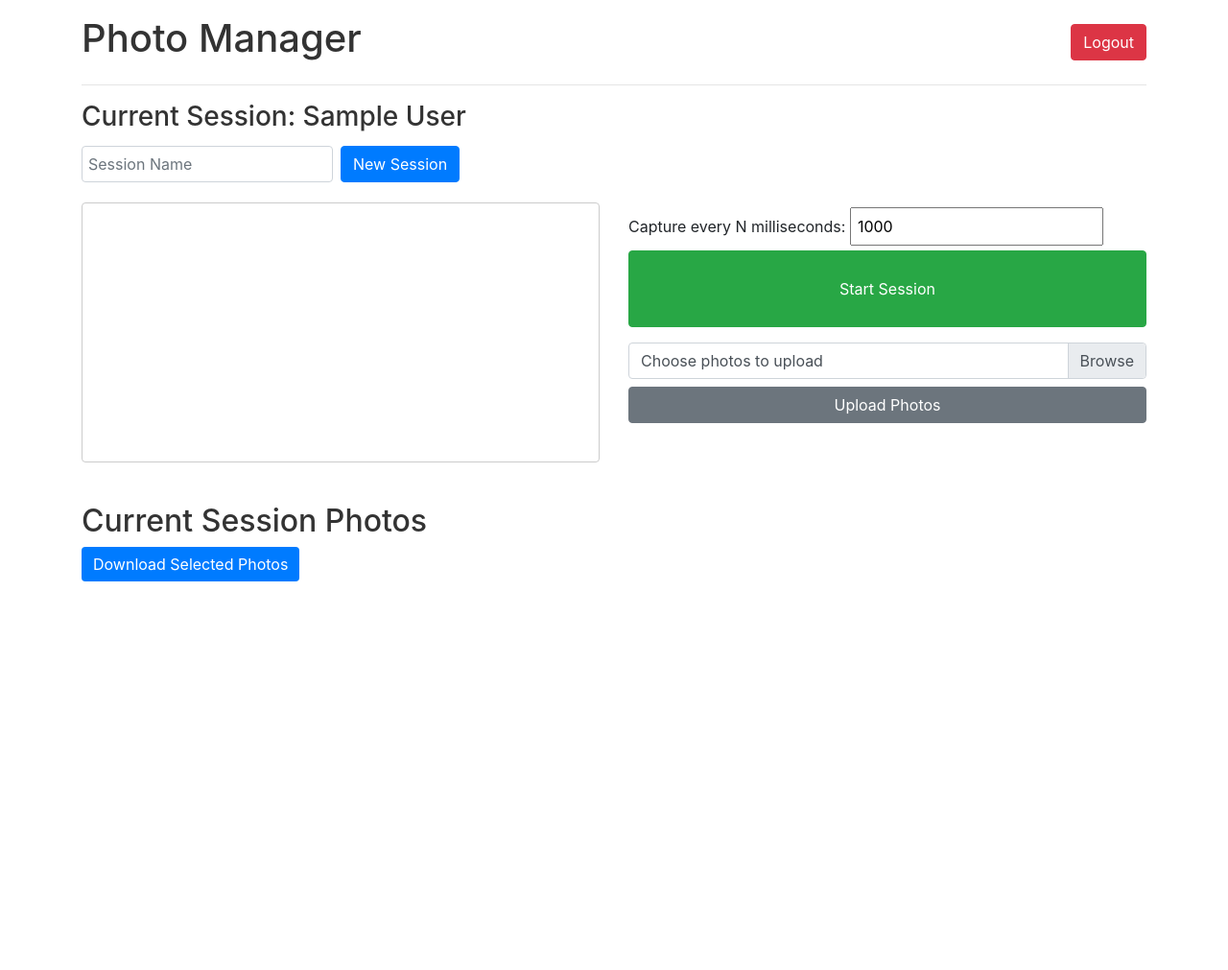
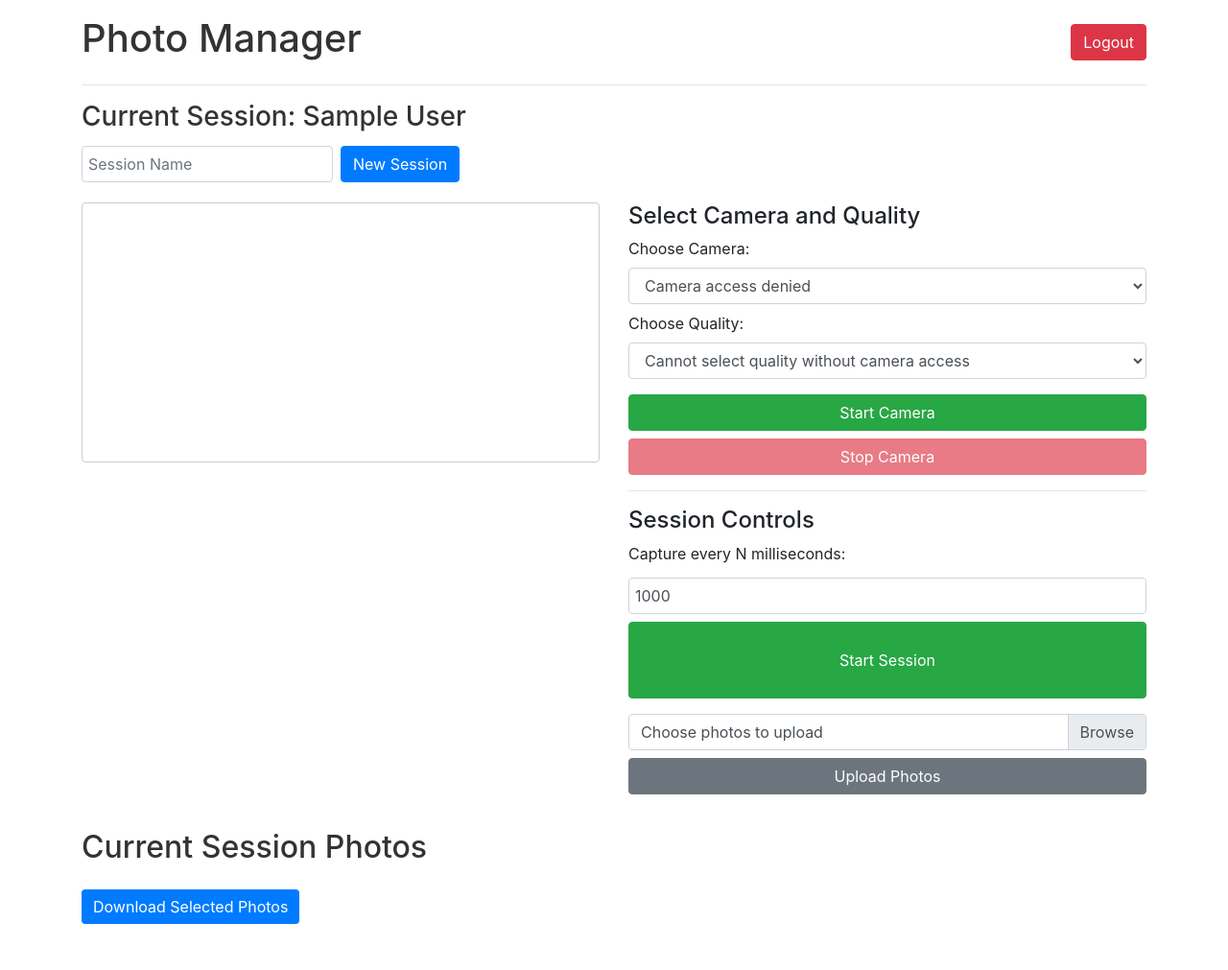
Before and after one commit to Vor-Art/SymmetraServer, a Flask app: page /camera in a window 1280 px wide. Shown: the whole page at 96% size. Before the commit the page ends 606 px from the top, so only its background shows below. Run offline with Flask 3, Linux system fonts and the light colour scheme; the visitor is signed in with stand-in values (Sample User, id 1); some libraries are stand-ins or nearby versions.

Commit message:
feat: add camera select controll

```diff
--- a/templates/camera.html
+++ b/templates/camera.html
@@ -24,29 +24,52 @@
             </form>
         </div>
 
-        <!-- Video and Controls -->
+        <!-- Camera Selection and Session Controls -->
         <div class="row">
+            <!-- Video Display Column -->
             <div class="col-md-6">
                 <div id="video-container" class="mb-3">
-                    <video id="video" width="100%" autoplay></video>
-                    <!-- <video id="video" width="640" height="480" autoplay></video><br/> -->
+                    <video id="video" width="100%" autoplay playsinline></video>
                 </div>
             </div>
+
+            <!-- Controls Column -->
             <div class="col-md-6">
-                <!-- Unified Session Controls -->
+                <!-- Camera Selection and Quality Settings -->
+                <div class="camera-controls">
+                    <h4>Select Camera and Quality</h4>
+                    <label for="cameraSelect">Choose Camera:</label>
+                    <select id="cameraSelect" class="form-control">
+                        <option value="">Loading cameras...</option>
+                    </select>
+
+                    <label for="qualitySelect" class="mt-2">Choose Quality:</label>
+                    <select id="qualitySelect" class="form-control">
+                        <option value="">Select a camera first</option>
+                    </select>
+
+                    <button id="startCameraButton" class="btn btn-success btn-block mt-3">Start Camera</button>
+                    <button id="stopCameraButton" class="btn btn-danger btn-block mt-2" disabled>Stop Camera</button>
+                </div>
+
+                <hr>
+
+                <!-- Session Controls -->
                 <div id="session-controls" class="mb-3">
+                    <h4>Session Controls</h4>
                     <label for="interval">Capture every N milliseconds:</label>
-                    <input type="number" id="interval" value="1000" min="100" step="100">
+                    <input type="number" id="interval" value="1000" min="100" step="100" class="form-control">
 
-                    <div class="button-container position-relative">
+                    <div class="button-container position-relative my-2">
                         <button id="start-session" class="btn btn-success btn-block position-absolute w-100 large-button" style="top: 0; left: 0;">Start Session</button>
-                        <button id="pause-session" class="btn btn-danger  btn-block position-absolute w-100 large-button" style="top: 0; left: 0; display: none;">Pause Session</button>
+                        <button id="pause-session" class="btn btn-danger btn-block position-absolute w-100 large-button" style="top: 0; left: 0; display: none;">Pause Session</button>
                     </div>
                 </div>
-                <!-- Upload photos from local machine -->
+
+                <!-- Upload Photos from Local Machine -->
                 <form action="/upload_photo" method="post" enctype="multipart/form-data" class="mb-3">
                     <div class="custom-file">
-                        <input type="file" name="files[]" accept="image/*" multiple class="custom-file-input" id="fileUpload">
+                        <input type="file" name="files[]" accept="image/*" multiple class="custom-file-input" id="fileUpload" required>
                         <label class="custom-file-label" for="fileUpload">Choose photos to upload</label>
                     </div>
                     <button type="submit" class="btn btn-secondary btn-block mt-2">Upload Photos</button>
@@ -66,11 +89,11 @@
                     </div>
                     {% endfor %}
                 </div>
-                <button type="button" class="btn btn-info" onclick="downloadSelectedPhotos('{{ session_name }}')">Download Selected Photos</button>
+                <button type="button" class="btn btn-info mt-3" onclick="downloadSelectedPhotos('{{ session_name }}')">Download Selected Photos</button>
             </form>
         </div>
 
-        <!-- Hidden canvas -->
+        <!-- Hidden canvas for capturing photos -->
         <canvas id="canvas" width="640" height="480" style="display:none;"></canvas>
     </div>
 
@@ -78,35 +101,166 @@
     <script src="https://code.jquery.com/jquery-3.5.1.min.js"></script>
 
     <script>
+        // Camera Selection and Quality Variables
+        const cameraSelect = document.getElementById('cameraSelect');
+        const qualitySelect = document.getElementById('qualitySelect');
+        const startCameraButton = document.getElementById('startCameraButton');
+        const stopCameraButton = document.getElementById('stopCameraButton');
         const video = document.getElementById('video');
+        let currentStream = null;
 
-        // Request access to the webcam
-        if (navigator.mediaDevices.getUserMedia) {
-            navigator.mediaDevices.getUserMedia({ video: true })
-                .then(stream => { video.srcObject = stream; })
-                .catch(err => { console.error("Error accessing webcam: " + err); });
+        // Common resolutions
+        const resolutions = [
+            { label: '480p', width: 640, height: 480 },
+            { label: '720p', width: 1280, height: 720 },
+            { label: '1080p', width: 1920, height: 1080 },
+            { label: '4K', width: 3840, height: 2160 }
+        ];
+
+        // Initialize the application
+        async function initCameraSelection() {
+            try {
+                // Request camera permissions to ensure device labels are available
+                await navigator.mediaDevices.getUserMedia({ video: true });
+                await getCameras();
+            } catch (err) {
+                console.error('Error accessing camera:', err);
+                alert('Camera access is required to use this application.');
+                cameraSelect.innerHTML = '<option value="">Camera access denied</option>';
+                qualitySelect.innerHTML = '<option value="">Cannot select quality without camera access</option>';
+            }
         }
 
+        // Populate camera list
+        async function getCameras() {
+            try {
+                const devices = await navigator.mediaDevices.enumerateDevices();
+                const videoDevices = devices.filter(device => device.kind === 'videoinput');
+
+                cameraSelect.innerHTML = '';
+                videoDevices.forEach((device, index) => {
+                    const option = document.createElement('option');
+                    option.value = device.deviceId;
+                    option.text = device.label || `Camera ${index + 1}`;
+                    cameraSelect.appendChild(option);
+                });
+
+                if (videoDevices.length === 0) {
+                    cameraSelect.innerHTML = '<option value="">No cameras found</option>';
+                    qualitySelect.innerHTML = '<option value="">No cameras available</option>';
+                } else if (videoDevices.length === 1) {
+                    // If only one camera, select it automatically and populate quality
+                    cameraSelect.selectedIndex = 0;
+                    populateQualitySelect(videoDevices[0].deviceId);
+                } else {
+                    // Multiple cameras: prompt user to select
+                    qualitySelect.innerHTML = '<option value="">Select a camera first</option>';
+                }
+            } catch (err) {
+                console.error('Error enumerating devices:', err);
+                cameraSelect.innerHTML = '<option value="">Error accessing cameras</option>';
+                qualitySelect.innerHTML = '<option value="">Cannot select quality</option>';
+            }
+        }
+
+        // Populate quality list based on selected camera
+        cameraSelect.addEventListener('change', () => {
+            const selectedCamera = cameraSelect.value;
+            if (!selectedCamera) {
+                qualitySelect.innerHTML = '<option value="">Select a camera first</option>';
+                return;
+            }
+
+            populateQualitySelect(selectedCamera);
+        });
+
+        // Function to populate quality select
+        function populateQualitySelect(selectedCamera) {
+            qualitySelect.innerHTML = '';
+            resolutions.forEach(res => {
+                const option = document.createElement('option');
+                option.value = JSON.stringify({ width: res.width, height: res.height });
+                option.text = res.label;
+                qualitySelect.appendChild(option);
+            });
+        }
+
+        // Start Camera with selected settings
+        startCameraButton.addEventListener('click', async () => {
+            if (currentStream) {
+                stopStream();
+            }
+
+            const selectedCamera = cameraSelect.value;
+            const selectedQuality = qualitySelect.value;
+
+            if (!selectedCamera) {
+                alert('Please select a camera.');
+                return;
+            }
+
+            let constraints = {
+                video: {
+                    deviceId: { exact: selectedCamera }
+                }
+            };
+
+            if (selectedQuality) {
+                const quality = JSON.parse(selectedQuality);
+                constraints.video.width = { exact: quality.width };
+                constraints.video.height = { exact: quality.height };
+            }
+
+            try {
+                currentStream = await navigator.mediaDevices.getUserMedia(constraints);
+                video.srcObject = currentStream;
+                stopCameraButton.disabled = false;
+                startCameraButton.disabled = true;
+            } catch (err) {
+                console.error('Error accessing camera:', err);
+                alert('Could not access the camera with the selected settings.');
+            }
+        });
+
+        // Stop the Camera
+        stopCameraButton.addEventListener('click', () => {
+            stopStream();
+        });
+
+        function stopStream() {
+            if (currentStream) {
+                currentStream.getTracks().forEach(track => track.stop());
+                video.srcObject = null;
+                currentStream = null;
+                stopCameraButton.disabled = true;
+                startCameraButton.disabled = false;
+            }
+        }
+
+        // Refresh camera list when devices change
+        navigator.mediaDevices.addEventListener('devicechange', getCameras);
+
+        // Initialize camera selection on page load
+        window.onload = initCameraSelection;
+
+        // Session Controls Variables
+        const startSessionBtn = document.getElementById('start-session');
+        const pauseSessionBtn = document.getElementById('pause-session');
         const canvas = document.getElementById('canvas');
         const context = canvas.getContext('2d');
-
-        // Unified Session Control Buttons
-        const startSessionBtn = document.getElementById('start-session');
-        const pauseSessionBtn = document.getElementById('pause-session');
-
         let autoCaptureInterval = null;
 
         startSessionBtn.addEventListener('click', () => {
             startAutoCapture();
-            toggleButtons(true);
+            toggleSessionButtons(true);
         });
 
         pauseSessionBtn.addEventListener('click', () => {
             stopAutoCapture();
-            toggleButtons(false);
+            toggleSessionButtons(false);
         });
 
-        function toggleButtons(isSessionStarted) {
+        function toggleSessionButtons(isSessionStarted) {
             if (isSessionStarted) {
                 startSessionBtn.style.display = 'none';
                 pauseSessionBtn.style.display = 'block';
@@ -130,8 +284,14 @@
             clearInterval(autoCaptureInterval);
         }
 
+        async function capturePhoto() {
+            if (!currentStream) {
+                alert('Camera is not started. Please start the camera first.');
+                stopAutoCapture();
+                toggleSessionButtons(false);
+                return;
+            }
 
-        function capturePhoto() {
             context.drawImage(video, 0, 0, canvas.width, canvas.height);
             const dataURL = canvas.toDataURL('image/png');
 
@@ -143,38 +303,35 @@
             const photoWrapper = document.createElement('div');
             photoWrapper.classList.add('photo-wrapper');
             photoWrapper.dataset.filename = ''; // Since it's not saved yet
-            // photoWrapper.appendChild(img);
-            photoWrapper.insertBefore(img, photoWrapper.firstChild);
+            photoWrapper.appendChild(img);
 
             const checkbox = document.createElement('input');
             checkbox.type = 'checkbox';
             checkbox.name = 'selected_photos[]';
             checkbox.classList.add('photo-checkbox');
-            // photoWrapper.appendChild(checkbox);
-            photoWrapper.insertBefore(checkbox, photoWrapper.firstChild);
+            photoWrapper.appendChild(checkbox);
 
             const photoGrid = document.querySelector('.session-photos .photo-grid');
-            // photoGrid.appendChild(photoWrapper);
             photoGrid.insertBefore(photoWrapper, photoGrid.firstChild);
 
             // Send the image data to the server
-            fetch('/upload_photo', {
-                method: 'POST',
-                headers: { 'Content-Type': 'application/x-www-form-urlencoded' },
-                body: 'image=' + encodeURIComponent(dataURL)
-            })
-            .then(response => response.text())
-            .then(data => {
-                if (data !== 'Photo saved successfully') {
-                    console.error('Server error:', data);
+            try {
+                const response = await fetch('/upload_photo', {
+                    method: 'POST',
+                    headers: { 'Content-Type': 'application/x-www-form-urlencoded' },
+                    body: 'image=' + encodeURIComponent(dataURL)
+                });
+                const result = await response.text();
+                if (result !== 'Photo saved successfully') {
+                    console.error('Server error:', result);
                     alert('Failed to save photo on server.');
+                    photoGrid.removeChild(photoWrapper);
                 }
-            })
-            .catch(error => {
+            } catch (error) {
                 console.error('Error:', error);
                 photoGrid.removeChild(photoWrapper);
                 alert('Network error occurred while saving the photo.');
-            });
+            }
         }
 
         // Photo selection by clicking on the photo
@@ -214,33 +371,15 @@
             .catch(error => { console.error('Error:', error); });
         }
 
-        // Add selected photos to current session
-        function addSelectedPhotosToCurrentSession(sessionName) {
-            const form = event.target.closest('form');
-            const selectedPhotos = Array.from(form.querySelectorAll('.photo-checkbox:checked')).map(cb => cb.value);
-            if (selectedPhotos.length === 0) {
-                alert('Please select at least one photo.');
-                return;
-            }
-            const formData = new FormData();
-            selectedPhotos.forEach(photo => formData.append('selected_photos[]', photo));
-            formData.append('session_name', sessionName);
-            fetch('/add_photos_to_current_session', {
-                method: 'POST',
-                body: formData
-            })
-            .then(() => {
-                window.location.reload();
-            })
-            .catch(error => { console.error('Error:', error); });
-        }
-
         // Update the label of the file input when files are selected
         $('#fileUpload').on('change', function() {
             var fileName = $(this).val().split('\\').pop();
-            $(this).next('.custom-file-label').html(fileName);
+            if (fileName) {
+                $(this).next('.custom-file-label').html(fileName);
+            } else {
+                $(this).next('.custom-file-label').html('Choose photos to upload');
+            }
         });
-
     </script>
 </body>
 </html>
```
